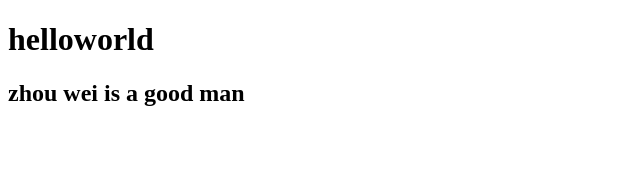
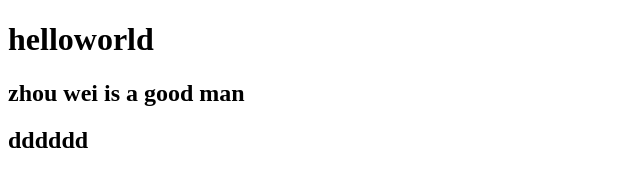
Before and after one commit to 1742240267/testDemo, a plain HTML site: page index.html in a window 1280 px wide. Shown: the whole page, without its empty margins (0-640 px from the left). Drawn offline with Linux system fonts and the light colour scheme.

Commit message:
这三次提交,修改了index.html文件

```diff
--- a/index.html
+++ b/index.html
@@ -7,5 +7,6 @@
 	<body>
 		<h1>helloworld</h1>
 		<h2>zhou wei is a good man</h2>
+		<h2>dddddd</h2>
 	</body>
 </html>
```
